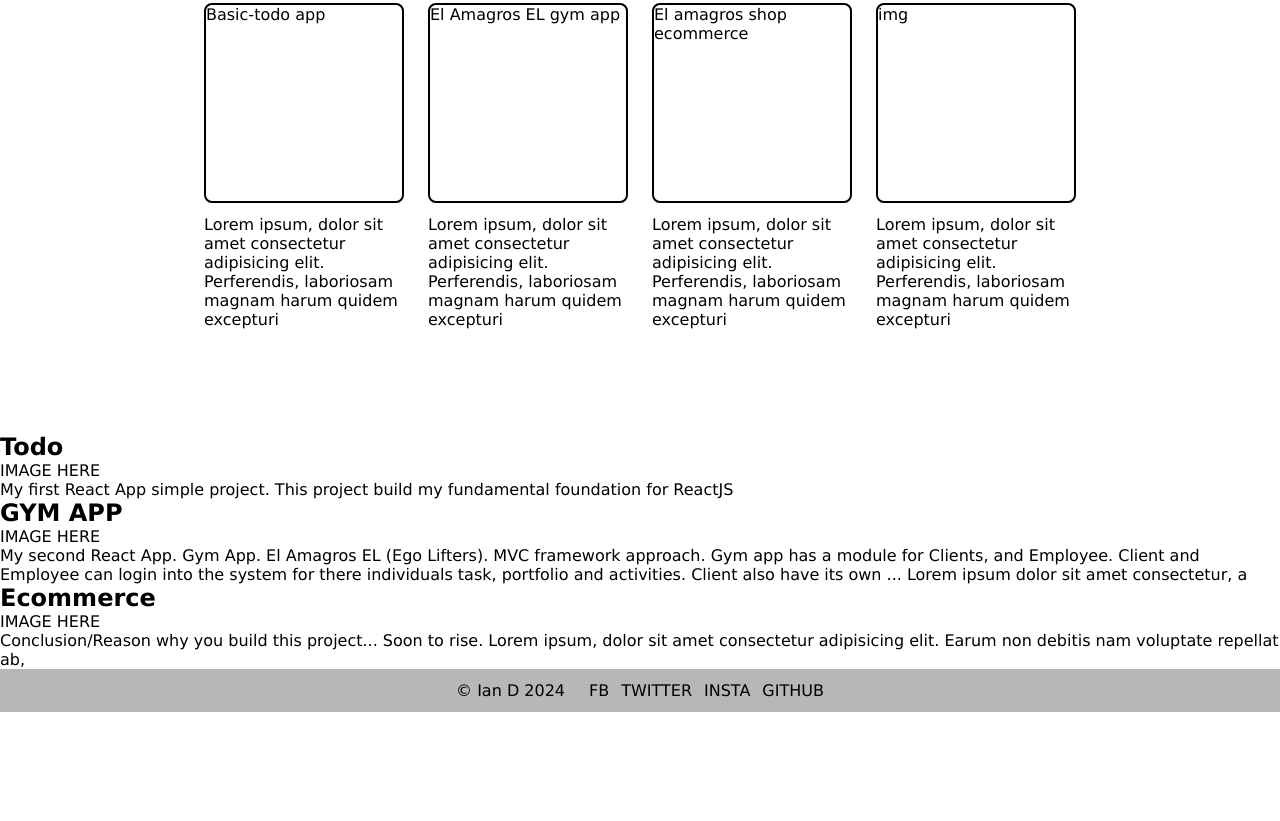
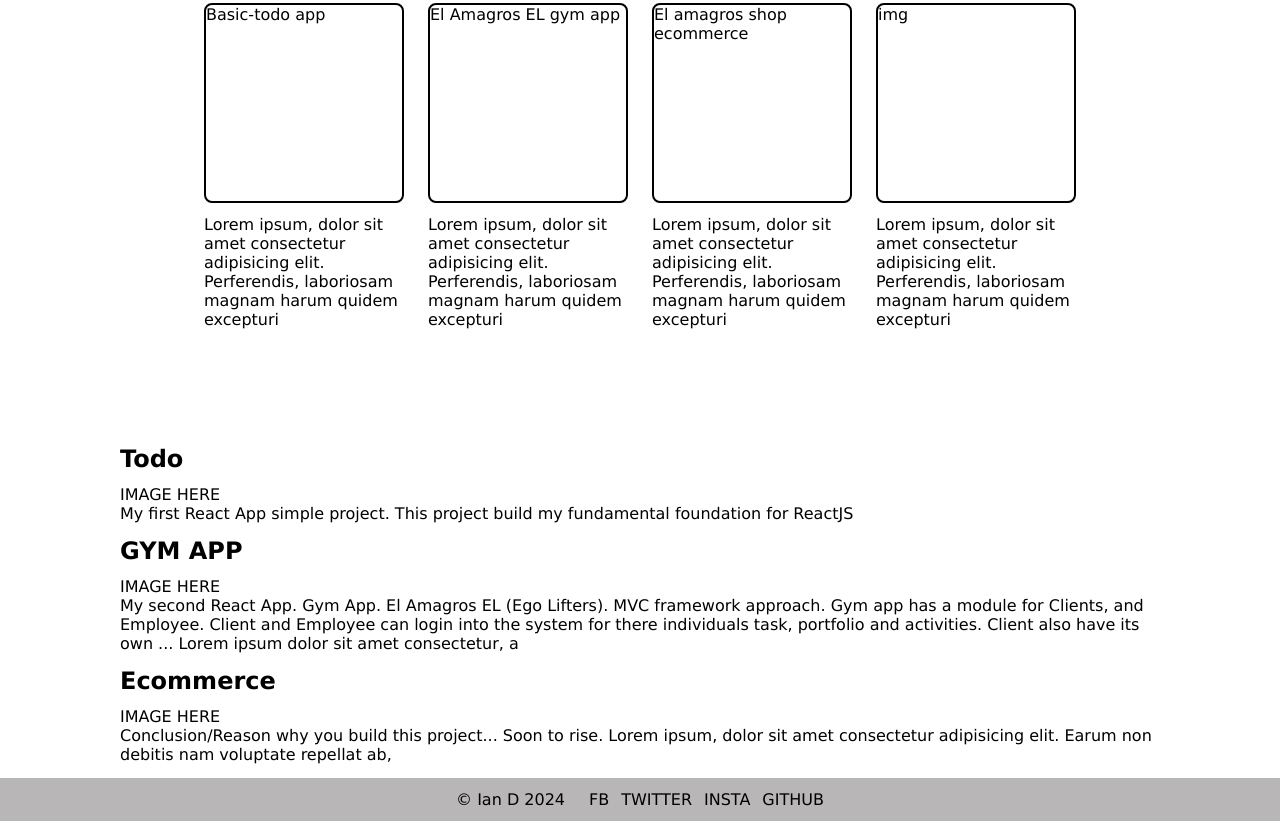
Before and after one commit to ian-afk/portfolioiand, a plain HTML site: page index.html in a window 1280 px wide. Shown: the part 481-1302 px from the top of the page. Before the commit the page ends 1193 px from the top, so only its background shows below. Drawn offline with Linux system fonts and the light colour scheme.

Commit message:
add styling for project-purposes section margin and its padding

```diff
--- a/public/styles.css
+++ b/public/styles.css
@@ -103,7 +103,17 @@ body {
 }
 
 /* PROJECT-PURPOSES section */
+.project-purposes {
+  padding: 0 120px;
+}
 
+.project-purposes > div {
+  margin-bottom: 14px;
+}
+
+.project-purposes > div h2 {
+  margin: 12px 0;
+}
 /* END of PROJECT-PURPOSES */
 
 /* footer */
```
